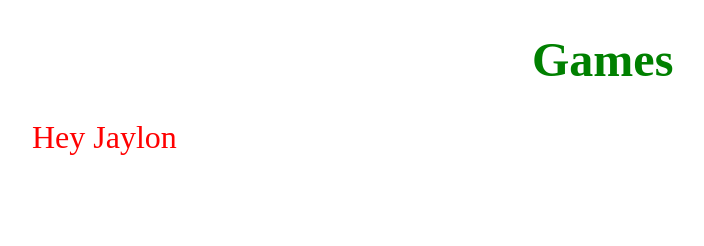
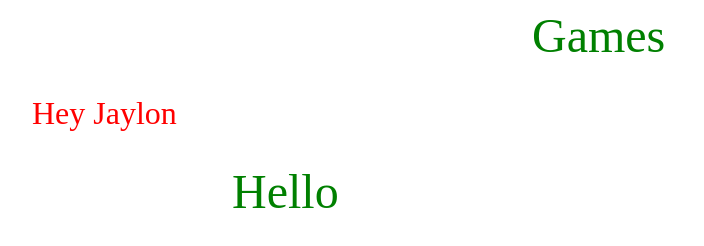
Before and after one commit to EvaZeVolt/School, a plain HTML site: page Aboutme.html in a window 1280 px wide. Shown: the whole page, without its empty margins (76-780 px from the left). Drawn offline with Linux system fonts and the light colour scheme.

Commit message:
Update Aboutme.html

```diff
--- a/Aboutme.html
+++ b/Aboutme.html
@@ -3,16 +3,17 @@
   <head>
     <style>
 
- h1   { color: green; font-size:300%; margin-left: 600px;}
+ Topword { color: green; font-size:300%; margin-left: 600px;}
  p    {color: red;  margin-left: 100px; font-size:200%;}
+ Green300 { color: green; font-size:300%; margin-left: 300px;}
 </style>
     </head>
 <body>
 
 
-  <h1>Games </h1>
+  <Topword>Games </Topword>
    <p>Hey Jaylon</p>
-
+<Green300> Hello</Green300>
 
 </body>
 </html>
```
